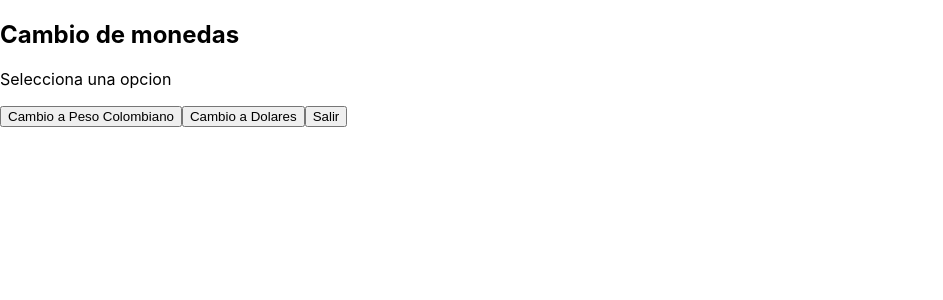
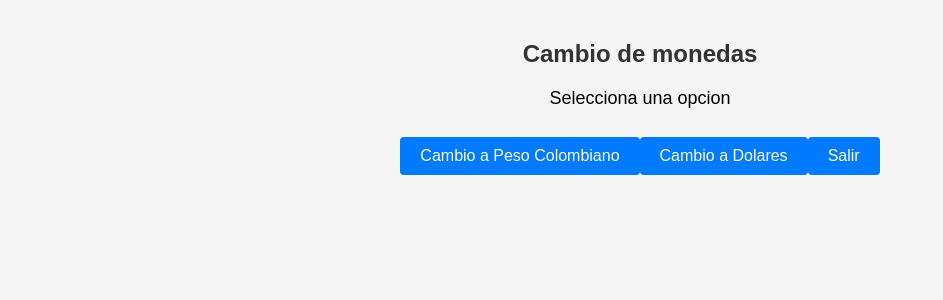
Before and after one commit to Andresknaz/Conversos_Monedas, a React (Create React App) app in the folder cambio-de-monedas/: page / in a window 1280 px wide. Shown: the top 300 px of the page, without its empty margins (0-943 px from the left). Built offline with nearby package versions, Linux system fonts and the light colour scheme.

Commit message:
Create CSS

```diff
--- a/cambio-de-monedas/src/App.js
+++ b/cambio-de-monedas/src/App.js
@@ -2,7 +2,7 @@ import React, { useState } from 'react';
 import Menu from './Menu';
 import CambioMoneda from './CambioMoneda';
 import Resultado from './Resultado';
-
+import './Styles.css'
 const DolarPeso = 4.348;
 
 function App() {
--- /dev/null
+++ b/cambio-de-monedas/src/Styles.css
@@ -0,0 +1,80 @@
+body {
+    font-family: Arial, sans-serif;
+    margin: 0;
+    padding: 0;
+    background-color: #f5f5f5;
+}
+
+.App {
+    text-align: center;
+    padding: 20px;
+}
+
+.container{
+    max-width: 400px;
+    margin: 0 auto;
+    background-color: #fff;
+    border-radius: 5px;
+    box-shadow: 0px 0px 10px rgba(0, 0, 0, 0.1);
+    padding: 20px;
+}
+
+h2 {
+    color: #333;
+}
+
+label {
+    display: block;
+    margin-bottom: 10px;
+    font-weight: bold;
+}
+
+input[type = "number"]{
+    width: 100%;
+    padding: 10px;
+    border: 1px solid #ccc;
+    border-radius: 4px;
+    font-size: 16px;
+}
+
+button {
+    display: inline-block;
+    background-color: #007bff;
+    color: #fff;
+    padding: 10px 20px;
+    border: none;
+    border-radius: 4px;
+    cursor: pointer;
+    font-size: 16px;
+    margin-top: 10px;
+}
+
+button:hover {
+    background-color: #0056b3;
+}
+
+p {
+    margin-top: 20px;
+    font-size: 18px;
+}
+
+/* Estilos para el menu */
+
+.menu {
+    background-color: #333;
+    color: #fff;
+    padding: 20px;
+}
+
+.manu button{
+    background-color: transparent;
+    color: #fff;
+    border: none;
+    font-size: 16px;
+    cursor: pointer;
+    margin: 5px;
+}
+
+.menu button:hover{
+    background-color: #555;
+}
```
